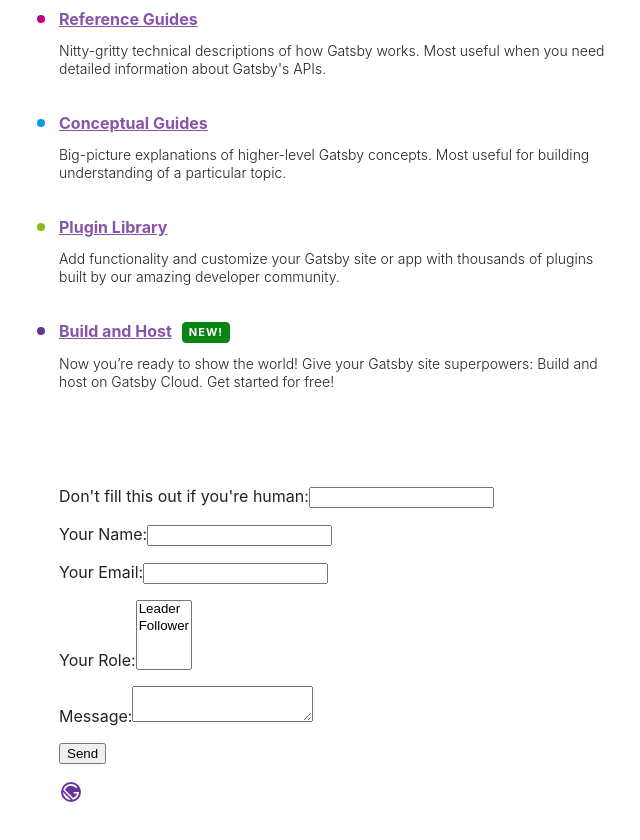
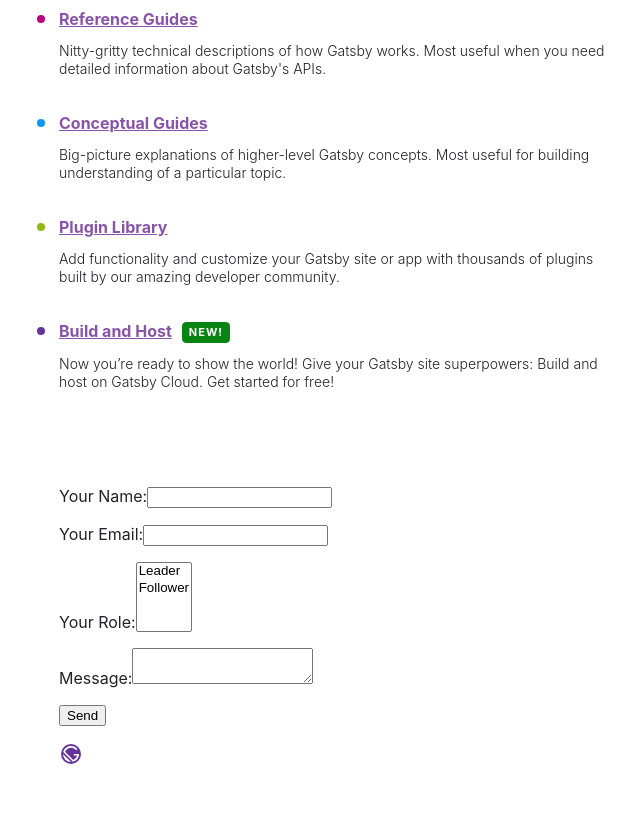
Before and after one commit to audreyshub/gatsby-to-netlify, a Gatsby site: page / in a window 1280 px wide. Shown: the part 606-1446 px from the top of the page, without its empty margins (45-685 px from the left). Built offline with nearby package versions, Linux system fonts and the light colour scheme; Gatsby itself is replaced by a stand-in of ours.

Commit message:
add honeypot and recaptcha

```diff
--- a/src/pages/index.js
+++ b/src/pages/index.js
@@ -162,7 +162,7 @@
         </ul>
         <form name="contact" method="POST" data-netlify="true" netlify-honeypot="bot-field" data-netlify-recaptcha="true" action="/thanks">
             <input type="hidden" name="form-name" value="contact" />
-            <p class="hidden">
+            <p hidden>
                 <label >Don't fill this out if you're human:
                     <input name="bot-field"/></label>
             </p>
```
